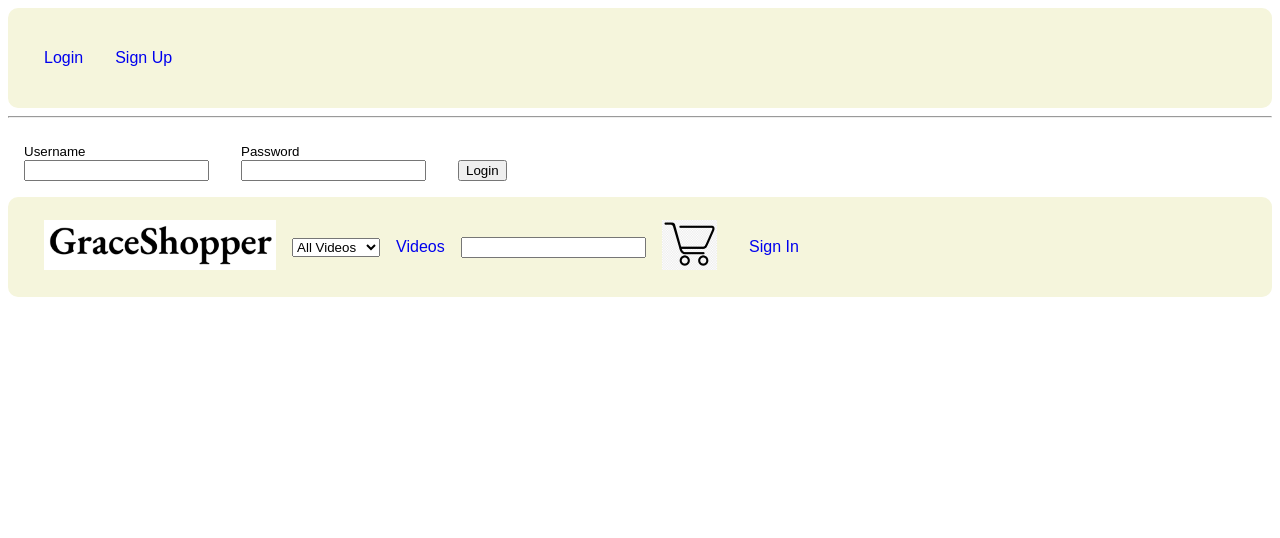
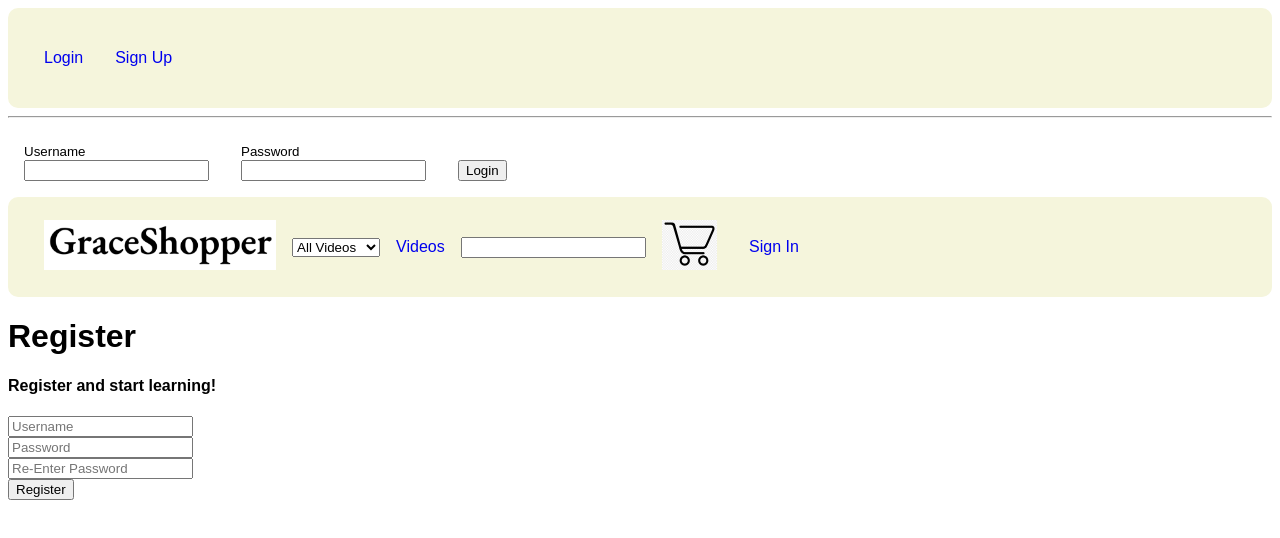
Before and after one commit to 2109graceshopper/Udemy-Larks, a React app: page / in a window 1280 px wide. Shown: the top 538 px of the page. Built offline with nearby package versions, Linux system fonts and the light colour scheme.

Commit message:
Updating SignIn Branch

```diff
--- a/client/App.js
+++ b/client/App.js
@@ -4,6 +4,7 @@ import Navbar from "./components/Navbar";
 import Routes from "./Routes";
 // import Registration from "./components/Registration/Registration";
 import Header from "./components/Header";
+import SignIn from "./components/SignIn/SignIn";
 
 
 const App = () => {
@@ -12,6 +13,7 @@ const App = () => {
       <Navbar />
       <Routes />
       <Header />
+      <SignIn />
       {/* <Registration />  */}
     </div>
   );
```
